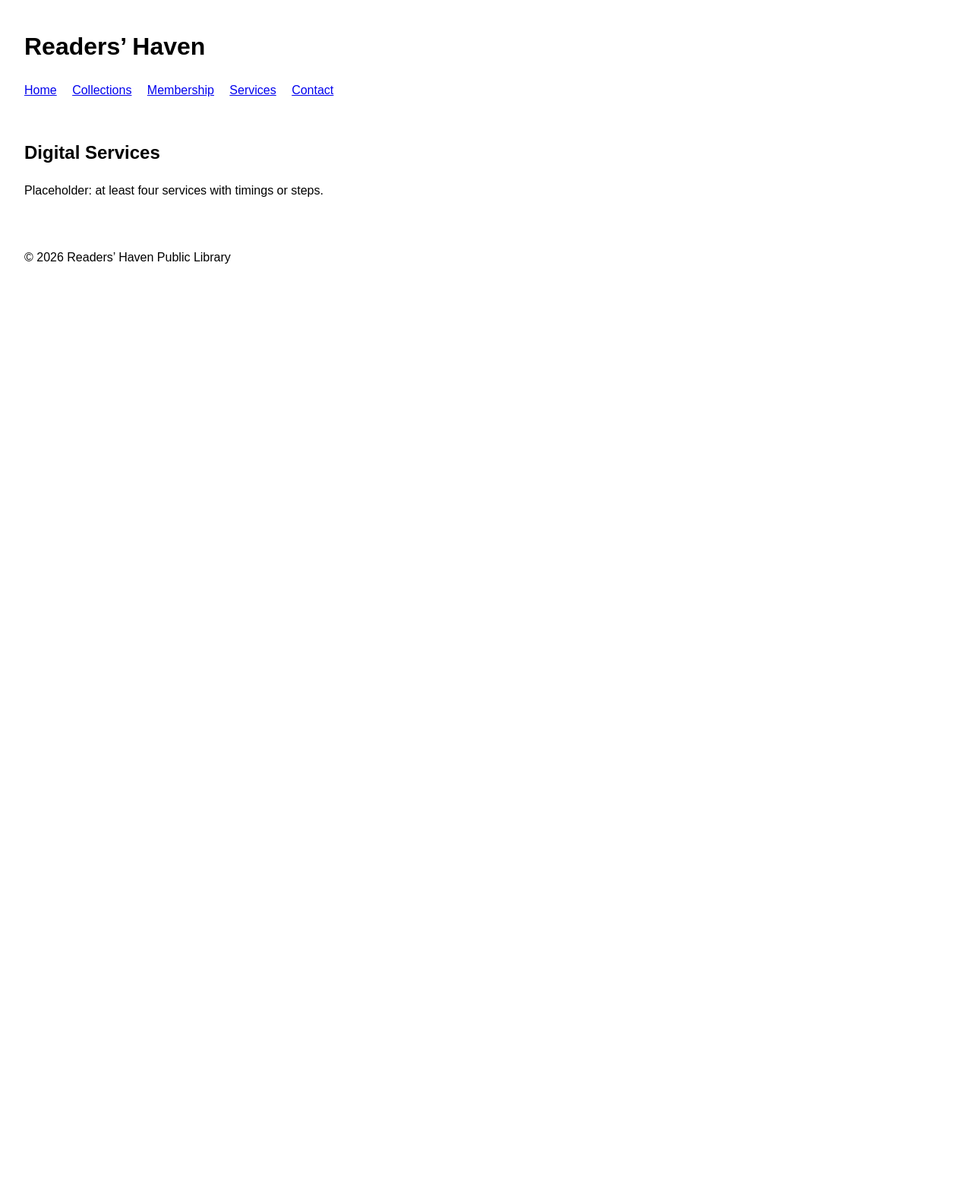
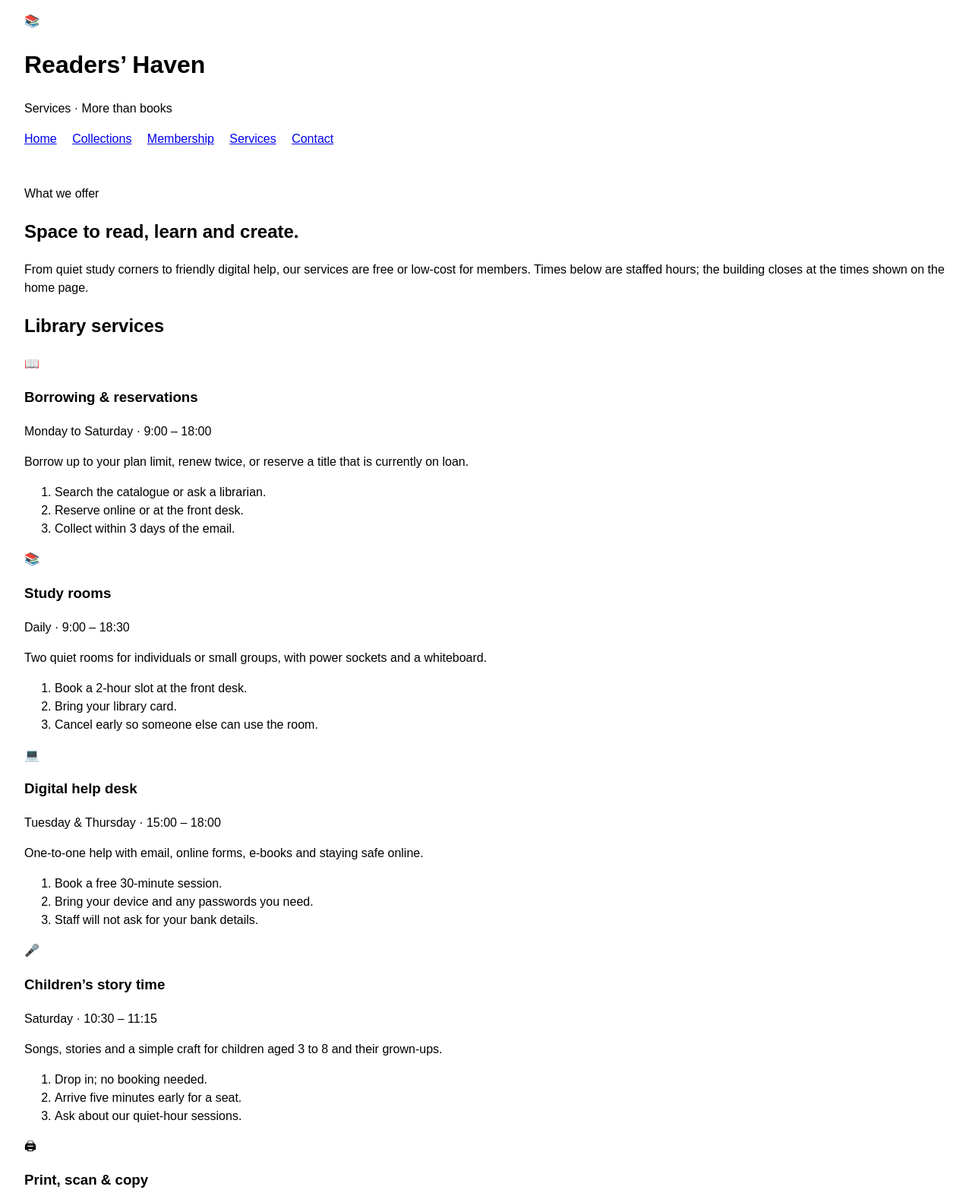
Before and after one commit to AqifAhmed/readers-haven-library, a website: page src/services.html in a window 1280 px wide. Shown: the top 1570 px of the page at 76% size. Before the commit the page ends 800 px from the top, so only its background shows below. Drawn offline with Linux system fonts and the light colour scheme.

Commit message:
feat: add services page with six library services and timings

```diff
--- a/src/services.html
+++ b/src/services.html
@@ -3,28 +3,129 @@
 <head>
   <meta charset="UTF-8">
   <meta name="viewport" content="width=device-width, initial-scale=1">
-  <title>Services | Readers’ Haven Public Library</title>
+  <meta name="description" content="Borrowing, study rooms, digital help, story time, printing and home delivery at Readers' Haven Public Library.">
+  <title>Services | Readers&rsquo; Haven Public Library</title>
   <link rel="stylesheet" href="../styles/style.css">
 </head>
-<body>
-  <header>
-    <h1>Readers’ Haven</h1>
-    <nav>
+<body class="services-body">
+  <header class="services-header">
+    <div class="services-brand">
+      <span class="services-brand-mark" aria-hidden="true">&#128218;</span>
+      <div>
+        <h1>Readers&rsquo; Haven</h1>
+        <p class="services-tagline">Services &middot; More than books</p>
+      </div>
+    </div>
+    <nav class="services-nav" aria-label="Main navigation">
       <a href="index.html">Home</a>
       <a href="collections.html">Collections</a>
       <a href="membership.html">Membership</a>
-      <a href="services.html">Services</a>
+      <a href="services.html" aria-current="page">Services</a>
       <a href="contact.html">Contact</a>
     </nav>
   </header>
 
-  <main>
-    <h2>Digital Services</h2>
-    <p>Placeholder: at least four services with timings or steps.</p>
+  <main class="services-main">
+    <section class="services-hero" aria-labelledby="services-hero-title">
+      <p class="services-eyebrow">What we offer</p>
+      <h2 id="services-hero-title">Space to read, learn and create.</h2>
+      <p>
+        From quiet study corners to friendly digital help, our services are free
+        or low-cost for members. Times below are staffed hours; the building
+        closes at the times shown on the home page.
+      </p>
+    </section>
+
+    <section class="services-list" aria-labelledby="services-list-title">
+      <h2 id="services-list-title">Library services</h2>
+      <div class="services-grid">
+        <article class="services-card">
+          <span class="services-icon" aria-hidden="true">&#128214;</span>
+          <h3>Borrowing &amp; reservations</h3>
+          <p class="services-time">Monday to Saturday &middot; 9:00 &ndash; 18:00</p>
+          <p>Borrow up to your plan limit, renew twice, or reserve a title that is currently on loan.</p>
+          <ol class="services-steps">
+            <li>Search the catalogue or ask a librarian.</li>
+            <li>Reserve online or at the front desk.</li>
+            <li>Collect within 3 days of the email.</li>
+          </ol>
+        </article>
+
+        <article class="services-card">
+          <span class="services-icon" aria-hidden="true">&#128218;</span>
+          <h3>Study rooms</h3>
+          <p class="services-time">Daily &middot; 9:00 &ndash; 18:30</p>
+          <p>Two quiet rooms for individuals or small groups, with power sockets and a whiteboard.</p>
+          <ol class="services-steps">
+            <li>Book a 2-hour slot at the front desk.</li>
+            <li>Bring your library card.</li>
+            <li>Cancel early so someone else can use the room.</li>
+          </ol>
+        </article>
+
+        <article class="services-card">
+          <span class="services-icon" aria-hidden="true">&#128187;</span>
+          <h3>Digital help desk</h3>
+          <p class="services-time">Tuesday &amp; Thursday &middot; 15:00 &ndash; 18:00</p>
+          <p>One-to-one help with email, online forms, e-books and staying safe online.</p>
+          <ol class="services-steps">
+            <li>Book a free 30-minute session.</li>
+            <li>Bring your device and any passwords you need.</li>
+            <li>Staff will not ask for your bank details.</li>
+          </ol>
+        </article>
+
+        <article class="services-card">
+          <span class="services-icon" aria-hidden="true">&#127908;</span>
+          <h3>Children&rsquo;s story time</h3>
+          <p class="services-time">Saturday &middot; 10:30 &ndash; 11:15</p>
+          <p>Songs, stories and a simple craft for children aged 3 to 8 and their grown-ups.</p>
+          <ol class="services-steps">
+            <li>Drop in; no booking needed.</li>
+            <li>Arrive five minutes early for a seat.</li>
+            <li>Ask about our quiet-hour sessions.</li>
+          </ol>
+        </article>
+
+        <article class="services-card">
+          <span class="services-icon" aria-hidden="true">&#128424;</span>
+          <h3>Print, scan &amp; copy</h3>
+          <p class="services-time">Monday to Saturday &middot; all opening hours</p>
+          <p>Self-service printing and scanning with a staffed counter for larger jobs.</p>
+          <ol class="services-steps">
+            <li>Send files to the print queue at the desk.</li>
+            <li>Pay per page: PKR 10 black &amp; white, PKR 30 colour.</li>
+            <li>Collect your pages and clear the queue.</li>
+          </ol>
+        </article>
+
+        <article class="services-card">
+          <span class="services-icon" aria-hidden="true">&#128666;</span>
+          <h3>Home delivery</h3>
+          <p class="services-time">Fortnightly &middot; Friday mornings</p>
+          <p>For members who cannot visit the library because of age, illness or disability.</p>
+          <ol class="services-steps">
+            <li>Ask a relative or carer to call us.</li>
+            <li>Tell us the genres you enjoy.</li>
+            <li>We deliver a selected bag every two weeks.</li>
+          </ol>
+        </article>
+      </div>
+    </section>
+
+    <section class="services-access" aria-labelledby="services-access-title">
+      <h2 id="services-access-title">Access and support</h2>
+      <p>
+        The building has step-free access, an accessible toilet and a hearing loop
+        at the front desk. Large-print and audiobook collections are available.
+        If you need another adjustment, tell us when you book and we will do our best.
+      </p>
+      <a class="services-button" href="contact.html">Ask about a service</a>
+    </section>
   </main>
 
-  <footer>
-    <p>&copy; 2026 Readers’ Haven Public Library</p>
+  <footer class="services-footer">
+    <p>&copy; 2026 Readers&rsquo; Haven Public Library &middot; Front desk: 555-0142</p>
   </footer>
 </body>
 </html>
```
